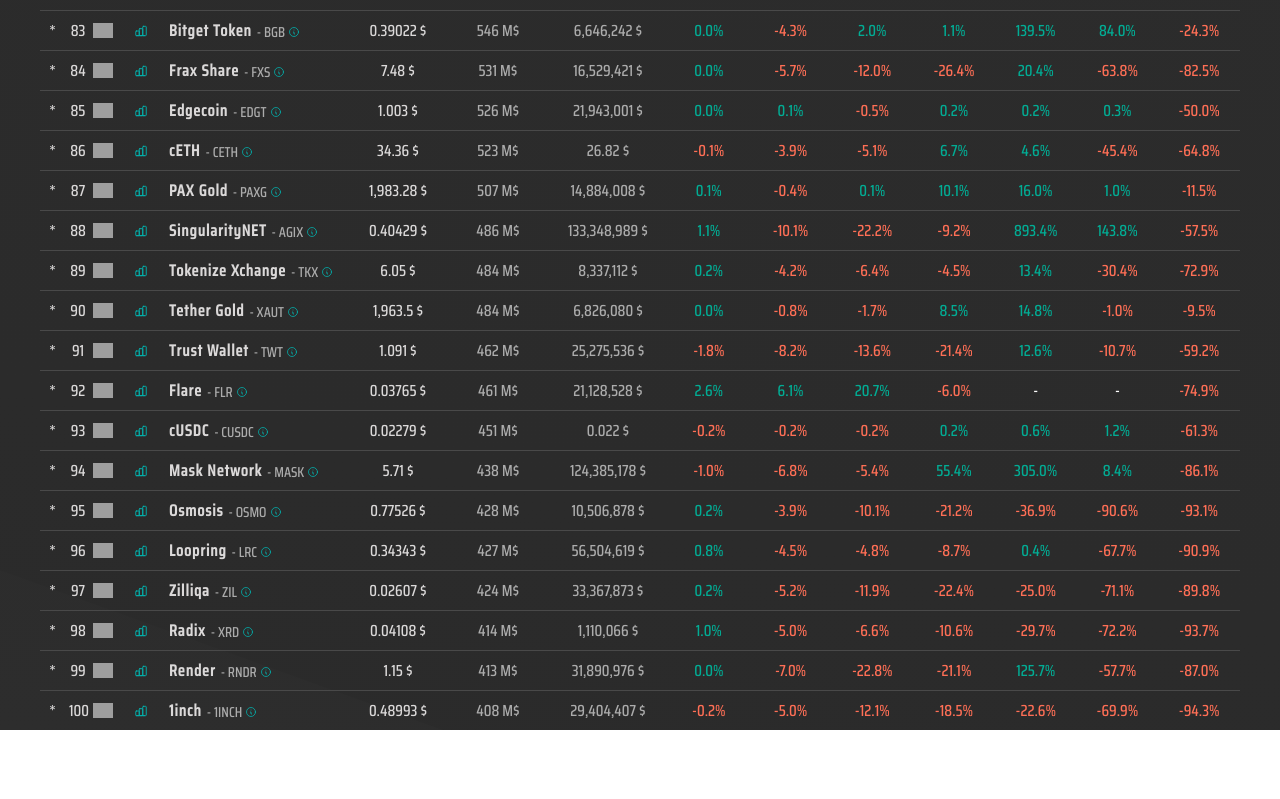
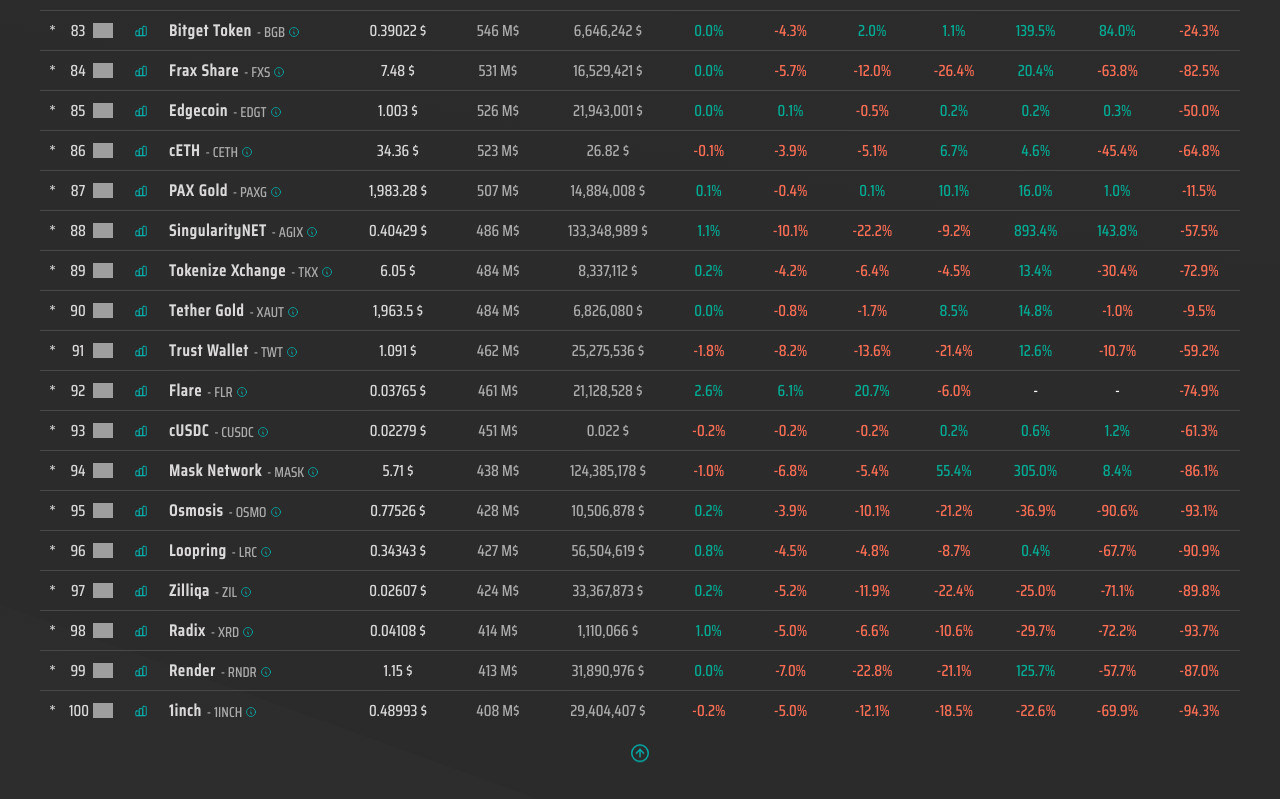
Before and after one commit to ZhannaZucher/crypto-dashboard, a Next.js app: page / in a window 1280 px wide. Shown: the part 3540-4339 px from the top of the page. Before the commit the page ends 4270 px from the top, so only its background shows below. Built offline with nearby package versions, Linux system fonts and the light colour scheme; no server answers; grey boxes are pictures that could not be loaded; a web font is replaced by a local one.

Commit message:
add scroll to top of the window

```diff
--- /dev/null
+++ b/app/components/ScrollToTop.tsx
@@ -0,0 +1,14 @@
+"use client"
+
+import Image from "next/image"
+import arrow from "@/public/arrow-icon.svg"
+
+const ScrollToTop = () => {
+  return (
+    <div className="top" onClick={() => window.scrollTo(0, 0)}>
+      <Image src={arrow} alt="arrow icon" />
+    </div>
+  )
+}
+
+export default ScrollToTop
--- a/app/page.tsx
+++ b/app/page.tsx
@@ -1,6 +1,7 @@
 import HeaderInfos from "./components/HeaderInfos"
 import dynamic from "next/dynamic"
 import Table from "./components/Table"
+import ScrollToTop from "./components/ScrollToTop"
 const GlobalChart = dynamic(() => import("./components/GlobalChart"), {
   ssr: false,
 })
@@ -13,6 +14,7 @@ export default function Home() {
         <GlobalChart />
       </header>
       <Table />
+      <ScrollToTop />
     </div>
   )
 }
```
